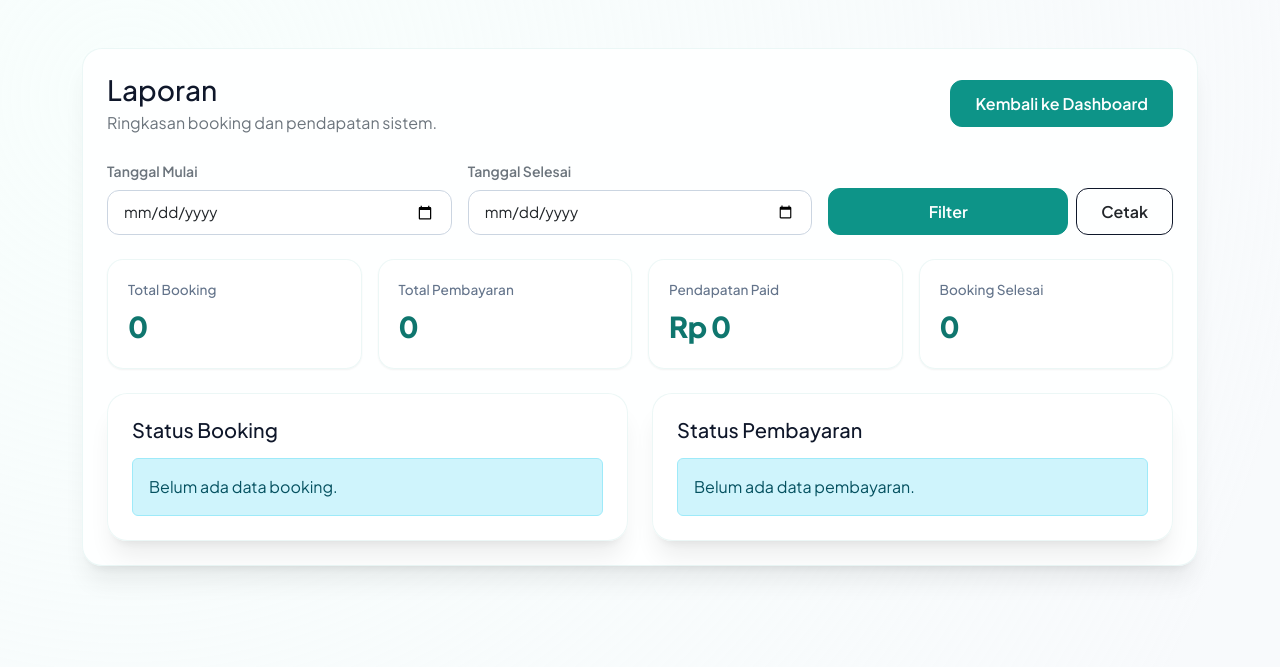
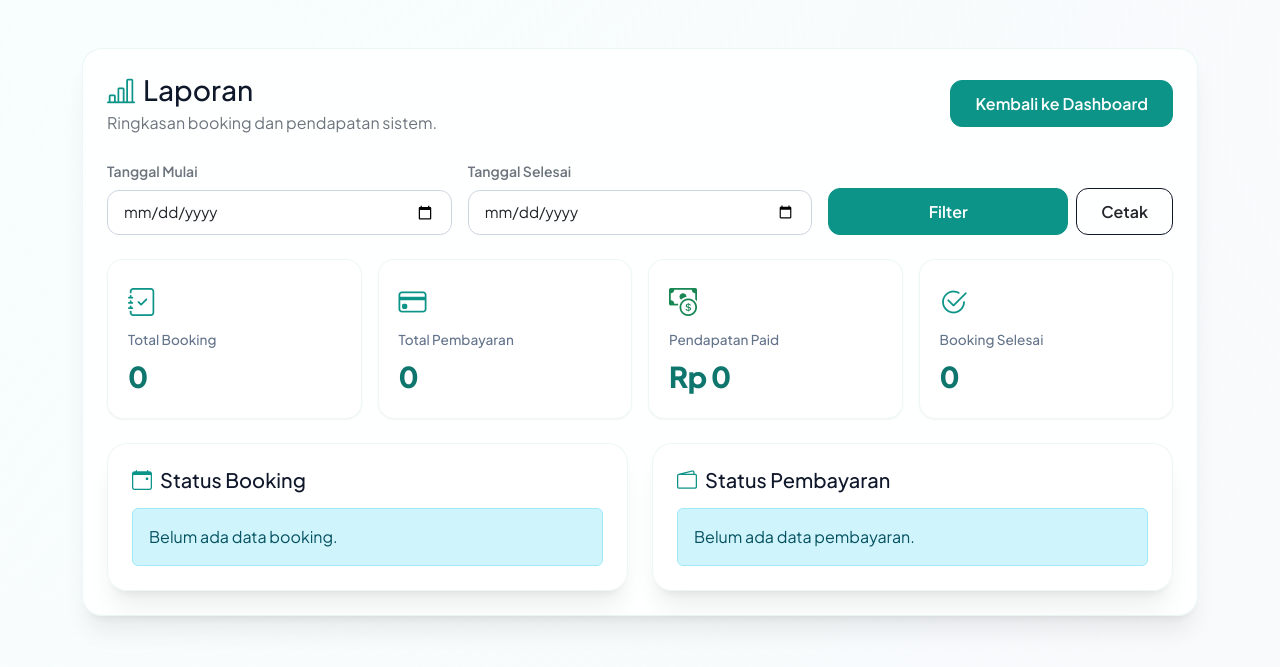
Before and after one commit to del-xcode/project_uas, a PHP site: page /admin/reports.php in a window 1280 px wide; the page is wider, and only the part inside the window is pictured. Shown: the part 63-730 px from the top of that part. Run offline with PHP 8.4, Linux system fonts and the light colour scheme; a user stored in the database is signed in; data that the repository does not hold is empty.

Commit message:
feat: customize UI with modern icons for authentication, services management, booking management, payments, and reports pages

```diff
--- a/admin/orders.php
+++ b/admin/orders.php
@@ -75,7 +75,10 @@ require __DIR__ . '/../includes/navbar.php';
 
 <main class="container py-5">
 	<div class="content-card p-4">
-		<h1 class="h3 mb-3">Manajemen Booking</h1>
+		<h1 class="h3 mb-3 d-flex align-items-center">
+			<i class="bi bi-calendar3 text-teal me-2"></i>
+			<span>Manajemen Booking</span>
+		</h1>
 		<?php if ($pageError !== null): ?>
 			<div class="alert alert-danger"><?php echo htmlspecialchars($pageError); ?></div>
 		<?php endif; ?>
--- a/admin/payments.php
+++ b/admin/payments.php
@@ -60,7 +60,10 @@ require __DIR__ . '/../includes/navbar.php';
 	<div class="content-card p-4">
 		<div class="d-flex flex-wrap justify-content-between align-items-center gap-3 mb-4">
 			<div>
-				<h1 class="h3 mb-1">Manajemen Pembayaran</h1>
+				<h1 class="h3 mb-1 d-flex align-items-center">
+					<i class="bi bi-credit-card text-teal me-2"></i>
+					<span>Manajemen Pembayaran</span>
+				</h1>
 				<p class="text-secondary mb-0">Kelola dan pantau seluruh transaksi pembayaran masuk.</p>
 			</div>
 		</div>
--- a/admin/reports.php
+++ b/admin/reports.php
@@ -88,7 +88,10 @@ require __DIR__ . '/../includes/navbar.php';
   <div class="content-card p-4">
     <div class="d-flex flex-wrap justify-content-between align-items-center gap-3 mb-4">
       <div>
-        <h1 class="h3 mb-1">Laporan</h1>
+        <h1 class="h3 mb-1 d-flex align-items-center">
+          <i class="bi bi-bar-chart-line text-teal me-2"></i>
+          <span>Laporan</span>
+        </h1>
         <p class="text-secondary mb-0 d-print-none">Ringkasan booking dan pendapatan sistem.</p>
         <?php if ($startDate !== '' || $endDate !== ''): ?>
           <p class="text-teal mb-0 d-none d-print-block fw-bold">
@@ -125,26 +128,38 @@ require __DIR__ . '/../includes/navbar.php';
 
     <div class="row g-3 mb-4">
       <div class="col-md-3 col-6">
-        <div class="stat-card h-100">
-          <span class="stat-label">Total Booking</span>
+        <div class="stat-card h-100 d-flex flex-column justify-content-between">
+          <div>
+            <i class="bi bi-journal-check text-teal fs-3 mb-2 d-block"></i>
+            <span class="stat-label">Total Booking</span>
+          </div>
           <strong><?php echo (int) ($summary['total_bookings'] ?? 0); ?></strong>
         </div>
       </div>
       <div class="col-md-3 col-6">
-        <div class="stat-card h-100">
-          <span class="stat-label">Total Pembayaran</span>
+        <div class="stat-card h-100 d-flex flex-column justify-content-between">
+          <div>
+            <i class="bi bi-credit-card text-teal fs-3 mb-2 d-block"></i>
+            <span class="stat-label">Total Pembayaran</span>
+          </div>
           <strong><?php echo (int) ($summary['total_payments'] ?? 0); ?></strong>
         </div>
       </div>
       <div class="col-md-3 col-6">
-        <div class="stat-card h-100">
-          <span class="stat-label">Pendapatan Paid</span>
+        <div class="stat-card h-100 d-flex flex-column justify-content-between">
+          <div>
+            <i class="bi bi-cash-coin text-success fs-3 mb-2 d-block"></i>
+            <span class="stat-label">Pendapatan Paid</span>
+          </div>
           <strong>Rp <?php echo number_format((float) ($summary['total_income'] ?? 0), 0, ',', '.'); ?></strong>
         </div>
       </div>
       <div class="col-md-3 col-6">
-        <div class="stat-card h-100">
-          <span class="stat-label">Booking Selesai</span>
+        <div class="stat-card h-100 d-flex flex-column justify-content-between">
+          <div>
+            <i class="bi bi-check2-circle text-teal fs-3 mb-2 d-block"></i>
+            <span class="stat-label">Booking Selesai</span>
+          </div>
           <strong><?php echo (int) ($summary['completed_bookings'] ?? 0); ?></strong>
         </div>
       </div>
@@ -153,7 +168,10 @@ require __DIR__ . '/../includes/navbar.php';
     <div class="row g-4">
       <div class="col-lg-6">
         <div class="content-card p-4 h-100">
-          <h2 class="h5 mb-3">Status Booking</h2>
+          <h2 class="h5 mb-3 d-flex align-items-center">
+            <i class="bi bi-calendar-event text-teal me-2"></i>
+            <span>Status Booking</span>
+          </h2>
           <?php if (empty($bookingStatuses)): ?>
             <div class="alert alert-info mb-0">Belum ada data booking.</div>
           <?php else: ?>
@@ -180,7 +198,10 @@ require __DIR__ . '/../includes/navbar.php';
       </div>
       <div class="col-lg-6">
         <div class="content-card p-4 h-100">
-          <h2 class="h5 mb-3">Status Pembayaran</h2>
+          <h2 class="h5 mb-3 d-flex align-items-center">
+            <i class="bi bi-wallet2 text-teal me-2"></i>
+            <span>Status Pembayaran</span>
+          </h2>
           <?php if (empty($paymentStatuses)): ?>
             <div class="alert alert-info mb-0">Belum ada data pembayaran.</div>
           <?php else: ?>
```
Also changed, not shown: admin/services.php (+13 -7 lines), login.php (+11 -5 lines), register.php (+15 -9 lines).
